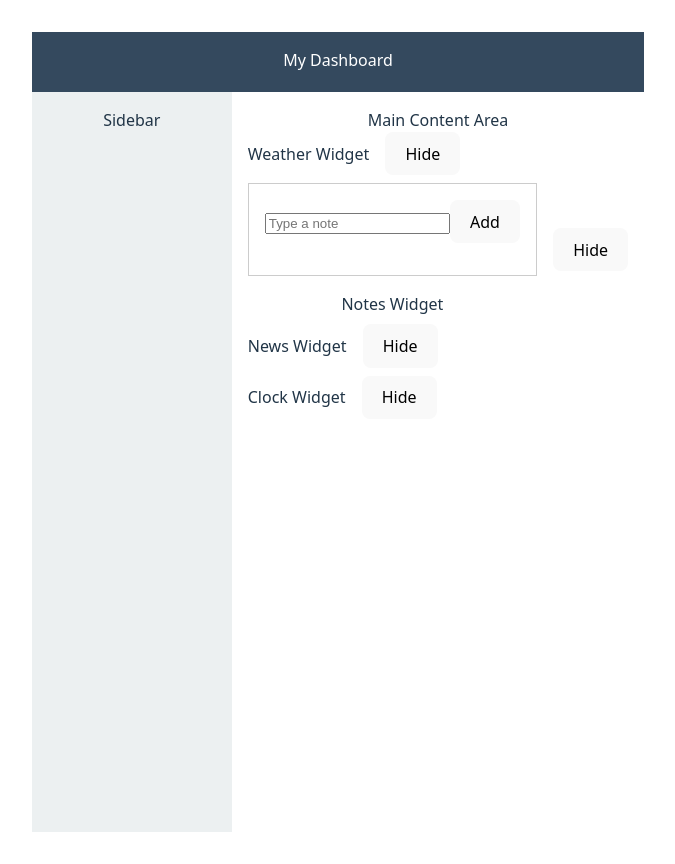
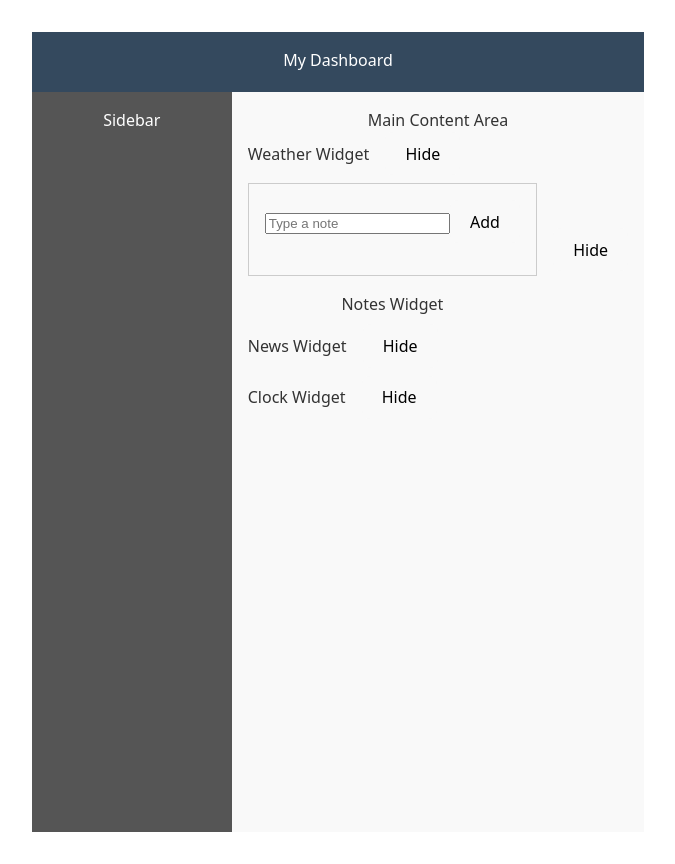
Before and after one commit to diokaejionueme/Personal-Dashboard, a Vue app: page / in a window 1280 px wide. Shown: the whole page, without its empty margins (302-977 px from the left). Built offline with nearby package versions, Linux system fonts and the light colour scheme.

Commit message:
redid some styling

```diff
--- a/src/App.vue
+++ b/src/App.vue
@@ -19,11 +19,15 @@ const toggle = (item) => visibility[item] = !visibility[item]
 <template>
   <div class="dashboard">
     <!-- Header section of the dashboard -->
-    <header>My Dashboard</header>
+    <header style="grid-area: header;">My Dashboard</header>
     <!-- Sidebar section (can add navigation or links here) -->
-    <aside>Sidebar</aside>
+    <aside style="grid-area: sidebar;">Sidebar
+
+    </aside>
+
+
     <!-- Main content area where widgets are displayed -->
-    <main>
+    <main style="grid-area: main;">
       Main Content Area
       <!-- Loop through each widget and display it with a toggle button -->
       <div v-for="item in widgets" :key="item" class="widget-row">
@@ -65,12 +69,18 @@ const toggle = (item) => visibility[item] = !visibility[item]
   }
   aside {
     grid-area: sidebar;
-    background: #ecf0f1;
+    background: #555;   /* dark grey background */
+    color: #fff;        /* white text for readability */
     padding: 1em;
+
   }
-  main {
+  main{
     grid-area: main;
+    background: #f9f9f9;    /* very light gray for a bit of contrast */
+    color: #333;             /* dark text for readability */
     padding: 1em;
+    overflow-y: auto;
+
   }
 
   .widget-row {
```
